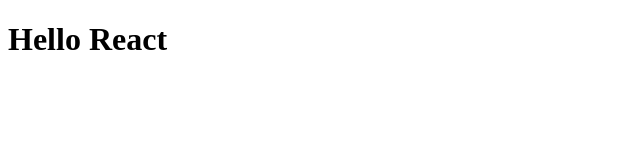
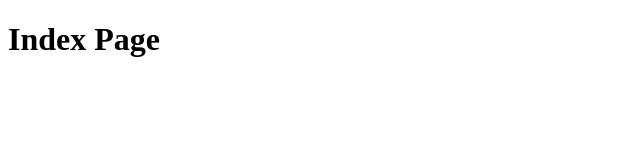
Before and after one commit to taqm/digdag-ui-enhance, a React app: page / in a window 1280 px wide. Shown: the top 160 px of the page, without its empty margins (0-640 px from the left). Built offline with nearby package versions, Linux system fonts and the light colour scheme; the HTML template or start-up script is replaced by a standard one.

Commit message:
Routing実装.

```diff
--- /dev/null
+++ b/src/Routes.tsx
@@ -0,0 +1,12 @@
+import * as React from 'react';
+import { HashRouter, Route, Switch } from 'react-router-dom';
+
+import IndexPage from './pages/IndexPage';
+
+export default () => (
+  <HashRouter>
+    <Switch>
+      <Route path="/" exact component={IndexPage} />
+    </Switch>
+  </HashRouter>
+);
--- a/src/index.tsx
+++ b/src/index.tsx
@@ -1,7 +1,9 @@
 import * as React from 'react';
 import * as ReactDOM from 'react-dom';
 
-const App: React.VFC = () => <h1>Hello React</h1>;
+import Routes from './Routes';
+
+const App: React.VFC = () => <Routes />;
 
 const rootId = Date.now().toString(16);
 
--- /dev/null
+++ b/src/pages/IndexPage.tsx
@@ -0,0 +1,7 @@
+import * as React from 'react';
+
+const IndexPage: React.VFC = () => <h1>Index Page</h1>;
+
+IndexPage.displayName = 'IndexPage';
+
+export default IndexPage;
```
